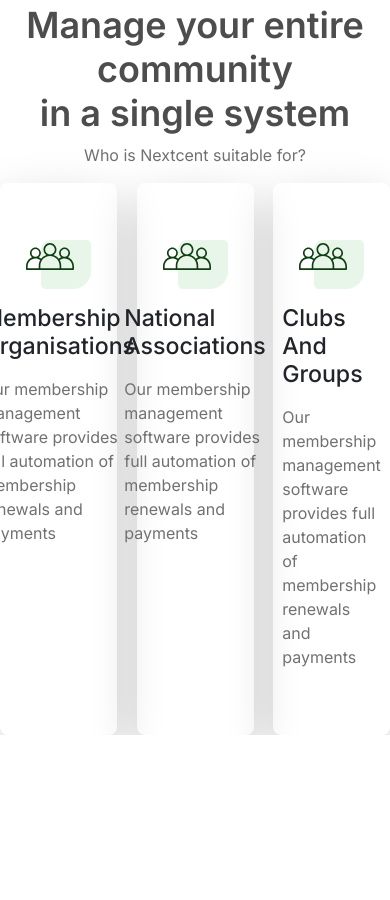
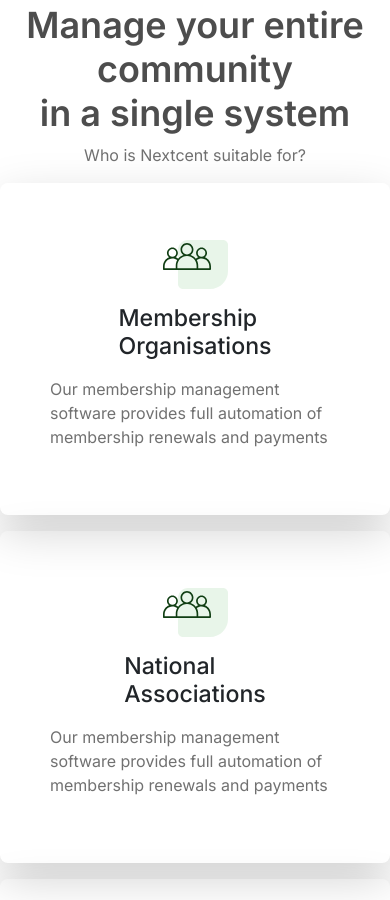
Before and after one commit to Iftekhar-Anamul/nexcent, a plain HTML site: page index.html in a window 390 px wide. Shown: the part 1204-2104 px from the top of the page. Before the commit the page ends 1939 px from the top, so only its background shows below. Drawn offline with nearby package versions, Linux system fonts and the light colour scheme.

Commit message:
community section maked it responsived

```diff
--- a/css/style.css
+++ b/css/style.css
@@ -22,6 +22,7 @@ h2 {
   font-size: 36px;
   font-weight: 600;
   line-height: 44px;
+  color: var(--heading-color);
 }
 .primary-button {
   background-color: var(--primary-color);
@@ -144,7 +145,7 @@ h2 {
   margin-top: 16px;
 }
 .community {
-  max-width: 30%;
+  /* max-width: 30%; */
   display: flex;
   flex-direction: column;
   align-items: center;
--- a/index.html
+++ b/index.html
@@ -186,7 +186,7 @@
             <p>Who is Nextcent suitable for?</p>
           </div>
           <!-- community card/ item/ member -->
-          <div class="community-card-group row gap-3 justify-content-between">
+          <div class="community-card-group row justify-content-between">
             <!-- single community 1 -->
             <div class="community shadow-lg col-12 col-md-6 col-lg-4">
               <div class="community-img">
@@ -204,7 +204,9 @@
               </div>
             </div>
             <!-- single community 2 -->
-            <div class="community shadow-lg col-12 col-md-6 col-lg-4">
+            <div
+              class="community shadow-lg col-12 my-3 my-lg-0 col-md-6 col-lg-4"
+            >
               <div class="community-img">
                 <img
                   src="assets/images/community/community-1.svg"
```
Also changed, not shown: assets/images/unseen-img.png (added).
